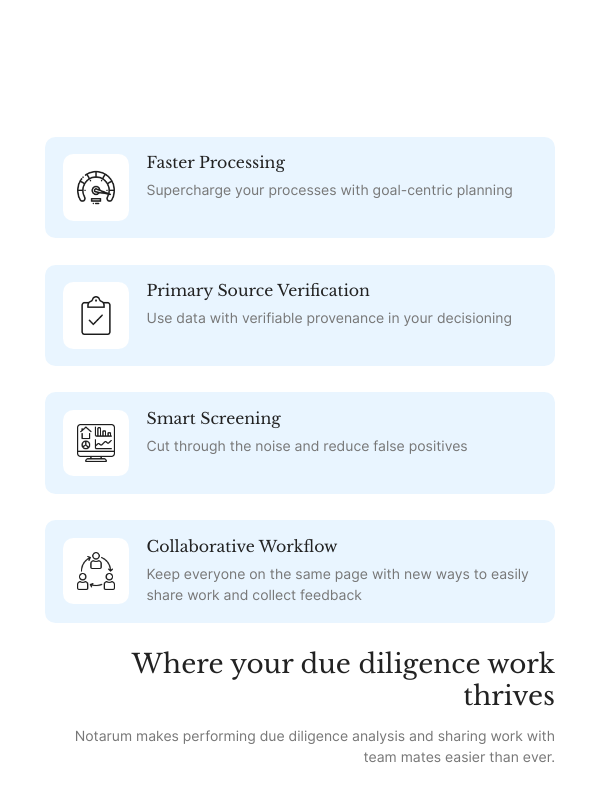
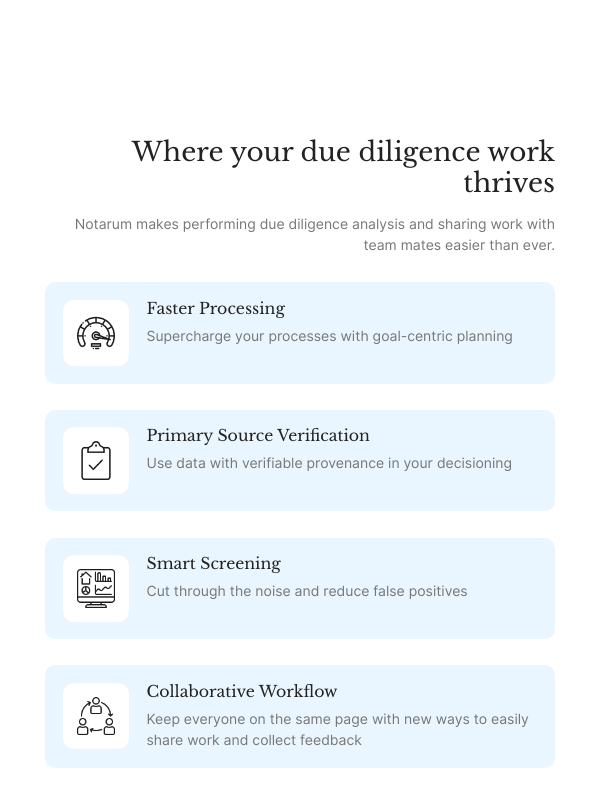
Before and after one commit to maianhkhadev/notarum-001, a React app: page / in a window 600 px wide. Shown: the part 820-1620 px from the top of the page. Built offline with nearby package versions, Linux system fonts and the light colour scheme.

Commit message:
update responsive

```diff
--- a/src/assets/scss/pages/_home.scss
+++ b/src/assets/scss/pages/_home.scss
@@ -58,17 +58,26 @@
 
   .section-features {
     background-color: #ffffff;
-    padding: 5rem 0;
+    padding: 5rem 0 3.125rem;
+
+    .section-content {
+
+      @media screen and (min-width: 600px) {
+        text-align: right;
+      }
+
+      @media screen and (max-width: 600px) {
+        margin-bottom: 1.875rem;
+      }
 
       .section-title {
-      text-align: right;
         margin-bottom: 1rem;
       }
 
       .text {
         font-size: 1rem;
-      text-align: right;
         margin-bottom: 0;
+      }
     }
 
     .feature {
@@ -78,13 +87,6 @@
       border-radius: 0.75rem;
       padding: 1.25rem;
       margin-bottom: 1.875rem;
-
-      @media screen and (min-width: 600px) {
-
-        &:last-child {
-          margin-bottom: 1.875rem;
-        }
-      }
 
       .feature-icon {
         width: 4.75rem;
@@ -116,6 +118,10 @@
     .section-header {
       margin-bottom: 3.25rem;
 
+      @media screen and (max-width: 600px) {
+        margin-bottom: 2.75rem;
+      }
+
       .section-title {
         margin-bottom: 1rem;
       }
@@ -130,7 +136,7 @@
       height: auto;
 
       @media screen and (max-width: 600px) {
-        margin-bottom: 1.25rem;
+        margin-bottom: 2.75rem;
       }
     }
 
--- a/src/components/pages/Home.presentation.js
+++ b/src/components/pages/Home.presentation.js
@@ -32,6 +32,12 @@
           <section className="section-features">
             <div className="container">
               <div className="row">
+                <div className="col-xl-4 order-xl-last align-self-center">
+                  <div className="section-content">
+                    <h3 className="section-title">Where your due diligence work thrives</h3>
+                    <p className="text">Notarum makes performing due diligence analysis and sharing work with team mates easier than ever.</p>
+                  </div>
+                </div>
                 <div className="col-xl-4">
                   <div className="feature">
                     <img className="feature-icon" src={ require('@/assets/images/icon-feature-01.png') } alt=""/>
@@ -64,10 +70,6 @@
                     </div>
                   </div>
                 </div>
-                <div className="col-xl-4 align-self-center">
-                  <h3 className="section-title">Where your due diligence work thrives</h3>
-                  <p className="text">Notarum makes performing due diligence analysis and sharing work with team mates easier than ever.</p>
-                </div>
               </div>
             </div>
           </section>
```
Also changed, not shown: 1 other file (tests, documents, lock files or other folders). Lines whose indentation alone changed are shown as unchanged.
